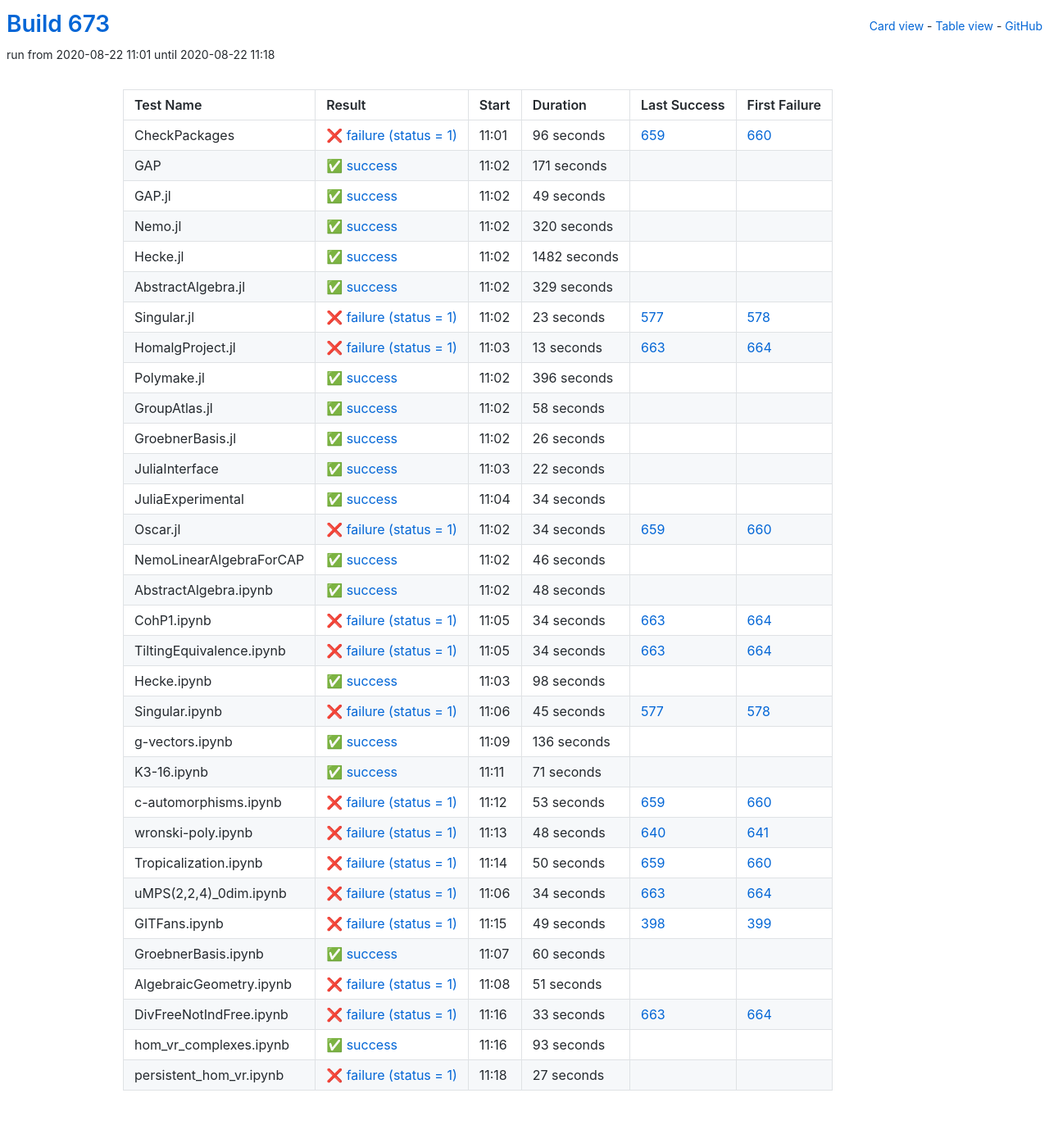
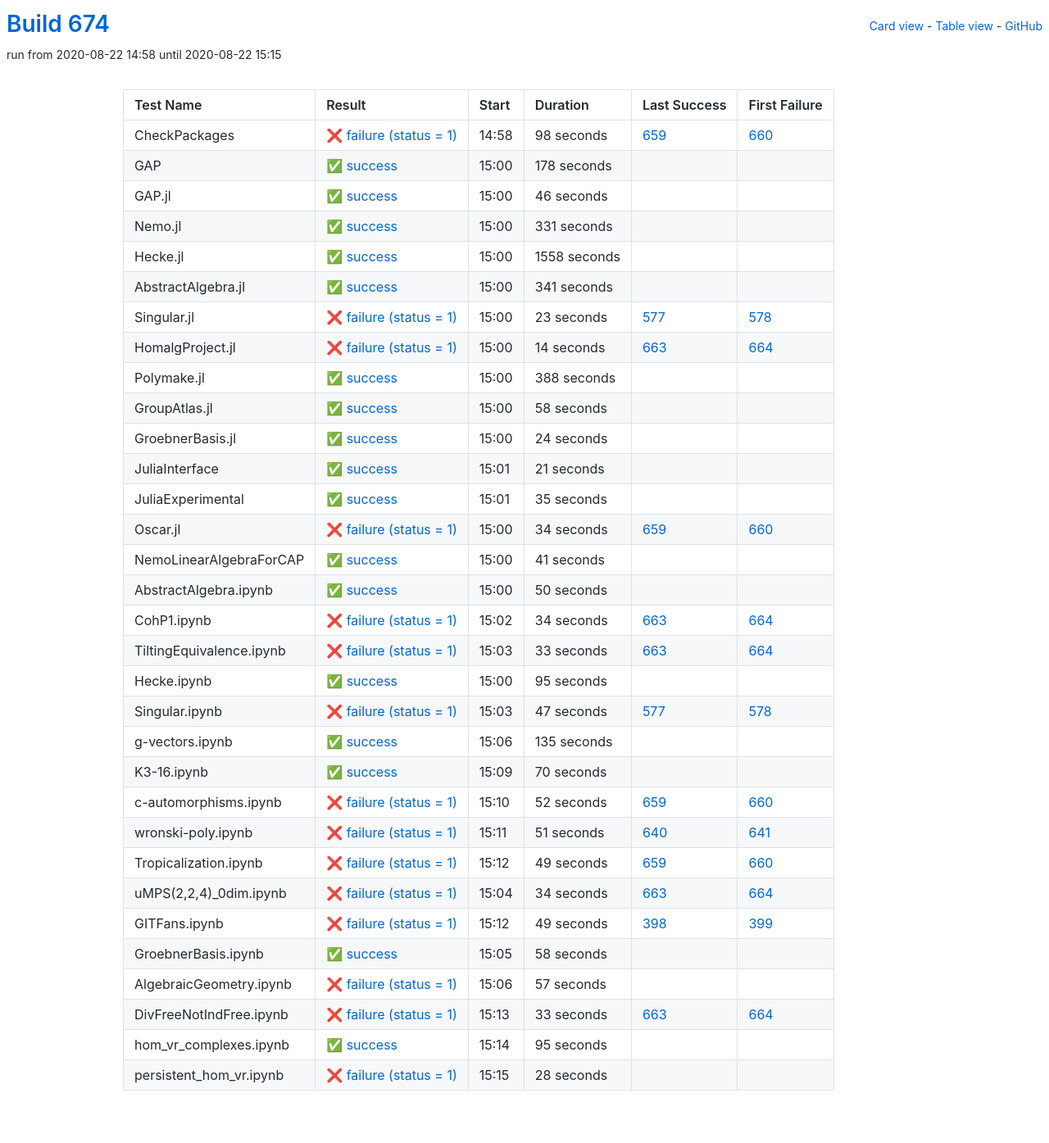
Before and after one commit to oscar-system/oscar-ci-status-stable, a Jekyll site: the page built from table.html, in a window 1280 px wide. Shown: the whole page at 82% size. Built offline with Jekyll 4.4.1, drawn with Linux system fonts in a browser that asks for light colours.

Commit message:
Build #674

```diff
--- a/_data/ci.yml
+++ b/_data/ci.yml
@@ -1,6 +1,6 @@
 ---
-build: 673
-build_url: https://oscarci.mathematik.uni-kl.de/job/oscar-stable/673/
+build: 674
+build_url: https://oscarci.mathematik.uni-kl.de/job/oscar-stable/674/
 job: oscar-stable
 organization: oscar-system
 repo: oscar-ci-status-stable
@@ -8,80 +8,80 @@ repourl: https://github.com/oscar-system/oscar-ci-status-stable
 tests:
 - name: CheckPackages
   id: checkpackages
-  log: https://oscarci.mathematik.uni-kl.de/job/oscar-stable/673/artifact/logs/build-673/CheckPackages.log
-  start: 2020-08-22 11:01
+  log: https://oscarci.mathematik.uni-kl.de/job/oscar-stable/674/artifact/logs/build-674/CheckPackages.log
+  start: 2020-08-22 14:58
   success: false
   exitcode: 1
   status: failure
-  duration: 96
+  duration: 98
   last_success: 659
   last_success_url: https://oscarci.mathematik.uni-kl.de/job/oscar-stable/659/
   first_failure: 660
   first_failure_url: https://oscarci.mathematik.uni-kl.de/job/oscar-stable/660/
 - name: GAP
   id: gap
-  log: https://oscarci.mathematik.uni-kl.de/job/oscar-stable/673/artifact/logs/build-673/GAP.log
-  start: 2020-08-22 11:02
+  log: https://oscarci.mathematik.uni-kl.de/job/oscar-stable/674/artifact/logs/build-674/GAP.log
+  start: 2020-08-22 15:00
   success: true
   exitcode: 0
   status: success
-  duration: 171
+  duration: 178
   last_success: false
   last_success_url:
   first_failure: false
   first_failure_url:
 - name: GAP.jl
   id: gap-jl
-  log: https://oscarci.mathematik.uni-kl.de/job/oscar-stable/673/artifact/logs/build-673/GAP.jl.log
-  start: 2020-08-22 11:02
+  log: https://oscarci.mathematik.uni-kl.de/job/oscar-stable/674/artifact/logs/build-674/GAP.jl.log
+  start: 2020-08-22 15:00
   success: true
   exitcode: 0
   status: success
-  duration: 49
+  duration: 46
   last_success: false
   last_success_url:
   first_failure: false
   first_failure_url:
 - name: Nemo.jl
   id: nemo-jl
-  log: https://oscarci.mathematik.uni-kl.de/job/oscar-stable/673/artifact/logs/build-673/Nemo.jl.log
-  start: 2020-08-22 11:02
+  log: https://oscarci.mathematik.uni-kl.de/job/oscar-stable/674/artifact/logs/build-674/Nemo.jl.log
+  start: 2020-08-22 15:00
   success: true
   exitcode: 0
   status: success
-  duration: 320
+  duration: 331
   last_success: false
   last_success_url:
   first_failure: false
   first_failure_url:
 - name: Hecke.jl
   id: hecke-jl
-  log: https://oscarci.mathematik.uni-kl.de/job/oscar-stable/673/artifact/logs/build-673/Hecke.jl.log
-  start: 2020-08-22 11:02
+  log: https://oscarci.mathematik.uni-kl.de/job/oscar-stable/674/artifact/logs/build-674/Hecke.jl.log
+  start: 2020-08-22 15:00
   success: true
   exitcode: 0
   status: success
-  duration: 1482
+  duration: 1558
   last_success: false
   last_success_url:
   first_failure: false
   first_failure_url:
 - name: AbstractAlgebra.jl
   id: abstractalgebra-jl
-  log: https://oscarci.mathematik.uni-kl.de/job/oscar-stable/673/artifact/logs/build-673/AbstractAlgebra.jl.log
-  start: 2020-08-22 11:02
+  log: https://oscarci.mathematik.uni-kl.de/job/oscar-stable/674/artifact/logs/build-674/AbstractAlgebra.jl.log
+  start: 2020-08-22 15:00
   success: true
   exitcode: 0
   status: success
-  duration: 329
+  duration: 341
   last_success: false
   last_success_url:
   first_failure: false
   first_failure_url:
 - name: Singular.jl
   id: singular-jl
-  log: https://oscarci.mathematik.uni-kl.de/job/oscar-stable/673/artifact/logs/build-673/Singular.jl.log
-  start: 2020-08-22 11:02
+  log: https://oscarci.mathematik.uni-kl.de/job/oscar-stable/674/artifact/logs/build-674/Singular.jl.log
+  start: 2020-08-22 15:00
   success: false
   exitcode: 1
   status: failure
@@ -92,32 +92,32 @@ tests:
   first_failure_url: https://oscarci.mathematik.uni-kl.de/job/oscar-stable/578/
 - name: HomalgProject.jl
   id: homalgproject-jl
-  log: https://oscarci.mathematik.uni-kl.de/job/oscar-stable/673/artifact/logs/build-673/HomalgProject.jl.log
-  start: 2020-08-22 11:03
+  log: https://oscarci.mathematik.uni-kl.de/job/oscar-stable/674/artifact/logs/build-674/HomalgProject.jl.log
+  start: 2020-08-22 15:00
   success: false
   exitcode: 1
   status: failure
-  duration: 13
+  duration: 14
   last_success: 663
   last_success_url: https://oscarci.mathematik.uni-kl.de/job/oscar-stable/663/
   first_failure: 664
   first_failure_url: https://oscarci.mathematik.uni-kl.de/job/oscar-stable/664/
 - name: Polymake.jl
   id: polymake-jl
-  log: https://oscarci.mathematik.uni-kl.de/job/oscar-stable/673/artifact/logs/build-673/Polymake.jl.log
-  start: 2020-08-22 11:02
+  log: https://oscarci.mathematik.uni-kl.de/job/oscar-stable/674/artifact/logs/build-674/Polymake.jl.log
+  start: 2020-08-22 15:00
   success: true
   exitcode: 0
   status: success
-  duration: 396
+  duration: 388
   last_success: false
   last_success_url:
   first_failure: false
   first_failure_url:
 - name: GroupAtlas.jl
   id: groupatlas-jl
-  log: https://oscarci.mathematik.uni-kl.de/job/oscar-stable/673/artifact/logs/build-673/GroupAtlas.jl.log
-  start: 2020-08-22 11:02
+  log: https://oscarci.mathematik.uni-kl.de/job/oscar-stable/674/artifact/logs/build-674/GroupAtlas.jl.log
+  start: 2020-08-22 15:00
   success: true
   exitcode: 0
   status: success
@@ -128,44 +128,44 @@ tests:
   first_failure_url:
 - name: GroebnerBasis.jl
   id: groebnerbasis-jl
-  log: https://oscarci.mathematik.uni-kl.de/job/oscar-stable/673/artifact/logs/build-673/GroebnerBasis.jl.log
-  start: 2020-08-22 11:02
+  log: https://oscarci.mathematik.uni-kl.de/job/oscar-stable/674/artifact/logs/build-674/GroebnerBasis.jl.log
+  start: 2020-08-22 15:00
   success: true
   exitcode: 0
   status: success
-  duration: 26
+  duration: 24
   last_success: false
   last_success_url:
   first_failure: false
   first_failure_url:
 - name: JuliaInterface
   id: juliainterface
-  log: https://oscarci.mathematik.uni-kl.de/job/oscar-stable/673/artifact/logs/build-673/JuliaInterface.log
-  start: 2020-08-22 11:03
+  log: https://oscarci.mathematik.uni-kl.de/job/oscar-stable/674/artifact/logs/build-674/JuliaInterface.log
+  start: 2020-08-22 15:01
   success: true
   exitcode: 0
   status: success
-  duration: 22
+  duration: 21
   last_success: false
   last_success_url:
   first_failure: false
   first_failure_url:
 - name: JuliaExperimental
   id: juliaexperimental
-  log: https://oscarci.mathematik.uni-kl.de/job/oscar-stable/673/artifact/logs/build-673/JuliaExperimental.log
-  start: 2020-08-22 11:04
+  log: https://oscarci.mathematik.uni-kl.de/job/oscar-stable/674/artifact/logs/build-674/JuliaExperimental.log
+  start: 2020-08-22 15:01
   success: true
   exitcode: 0
   status: success
-  duration: 34
+  duration: 35
   last_success: false
   last_success_url:
   first_failure: false
   first_failure_url:
 - name: Oscar.jl
   id: oscar-jl
-  log: https://oscarci.mathematik.uni-kl.de/job/oscar-stable/673/artifact/logs/build-673/Oscar.jl.log
-  start: 2020-08-22 11:02
+  log: https://oscarci.mathematik.uni-kl.de/job/oscar-stable/674/artifact/logs/build-674/Oscar.jl.log
+  start: 2020-08-22 15:00
   success: false
   exitcode: 1
   status: failure
@@ -176,32 +176,32 @@ tests:
   first_failure_url: https://oscarci.mathematik.uni-kl.de/job/oscar-stable/660/
 - name: NemoLinearAlgebraForCAP
   id: nemolinearalgebraforcap
-  log: https://oscarci.mathematik.uni-kl.de/job/oscar-stable/673/artifact/logs/build-673/NemoLinearAlgebraForCAP.log
-  start: 2020-08-22 11:02
+  log: https://oscarci.mathematik.uni-kl.de/job/oscar-stable/674/artifact/logs/build-674/NemoLinearAlgebraForCAP.log
+  start: 2020-08-22 15:00
   success: true
   exitcode: 0
   status: success
-  duration: 46
+  duration: 41
   last_success: false
   last_success_url:
   first_failure: false
   first_failure_url:
 - name: AbstractAlgebra.ipynb
   id: abstractalgebra-ipynb
-  log: https://oscarci.mathematik.uni-kl.de/job/oscar-stable/673/artifact/logs/build-673/AbstractAlgebra.ipynb.log
-  start: 2020-08-22 11:02
+  log: https://oscarci.mathematik.uni-kl.de/job/oscar-stable/674/artifact/logs/build-674/AbstractAlgebra.ipynb.log
+  start: 2020-08-22 15:00
   success: true
   exitcode: 0
   status: success
-  duration: 48
+  duration: 50
   last_success: false
   last_success_url:
   first_failure: false
   first_failure_url:
 - name: CohP1.ipynb
   id: cohp1-ipynb
-  log: https://oscarci.mathematik.uni-kl.de/job/oscar-stable/673/artifact/logs/build-673/CohP1.ipynb.log
-  start: 2020-08-22 11:05
+  log: https://oscarci.mathematik.uni-kl.de/job/oscar-stable/674/artifact/logs/build-674/CohP1.ipynb.log
+  start: 2020-08-22 15:02
   success: false
   exitcode: 1
   status: failure
@@ -212,104 +212,104 @@ tests:
   first_failure_url: https://oscarci.mathematik.uni-kl.de/job/oscar-stable/664/
 - name: TiltingEquivalence.ipynb
   id: tiltingequivalence-ipynb
-  log: https://oscarci.mathematik.uni-kl.de/job/oscar-stable/673/artifact/logs/build-673/TiltingEquivalence.ipynb.log
-  start: 2020-08-22 11:05
+  log: https://oscarci.mathematik.uni-kl.de/job/oscar-stable/674/artifact/logs/build-674/TiltingEquivalence.ipynb.log
+  start: 2020-08-22 15:03
   success: false
   exitcode: 1
   status: failure
-  duration: 34
+  duration: 33
   last_success: 663
   last_success_url: https://oscarci.mathematik.uni-kl.de/job/oscar-stable/663/
   first_failure: 664
   first_failure_url: https://oscarci.mathematik.uni-kl.de/job/oscar-stable/664/
 - name: Hecke.ipynb
   id: hecke-ipynb
-  log: https://oscarci.mathematik.uni-kl.de/job/oscar-stable/673/artifact/logs/build-673/Hecke.ipynb.log
-  start: 2020-08-22 11:03
+  log: https://oscarci.mathematik.uni-kl.de/job/oscar-stable/674/artifact/logs/build-674/Hecke.ipynb.log
+  start: 2020-08-22 15:00
   success: true
   exitcode: 0
   status: success
-  duration: 98
+  duration: 95
   last_success: false
   last_success_url:
   first_failure: false
   first_failure_url:
 - name: Singular.ipynb
   id: singular-ipynb
-  log: https://oscarci.mathematik.uni-kl.de/job/oscar-stable/673/artifact/logs/build-673/Singular.ipynb.log
-  start: 2020-08-22 11:06
+  log: https://oscarci.mathematik.uni-kl.de/job/oscar-stable/674/artifact/logs/build-674/Singular.ipynb.log
+  start: 2020-08-22 15:03
   success: false
   exitcode: 1
   status: failure
-  duration: 45
+  duration: 47
   last_success: 577
   last_success_url: https://oscarci.mathematik.uni-kl.de/job/oscar-stable/577/
   first_failure: 578
   first_failure_url: https://oscarci.mathematik.uni-kl.de/job/oscar-stable/578/
 - name: g-vectors.ipynb
   id: g-vectors-ipynb
-  log: https://oscarci.mathematik.uni-kl.de/job/oscar-stable/673/artifact/logs/build-673/g-vectors.ipynb.log
-  start: 2020-08-22 11:09
+  log: https://oscarci.mathematik.uni-kl.de/job/oscar-stable/674/artifact/logs/build-674/g-vectors.ipynb.log
+  start: 2020-08-22 15:06
   success: true
   exitcode: 0
   status: success
-  duration: 136
+  duration: 135
   last_success: false
   last_success_url:
   first_failure: false
   first_failure_url:
 - name: K3-16.ipynb
   id: k3-16-ipynb
-  log: https://oscarci.mathematik.uni-kl.de/job/oscar-stable/673/artifact/logs/build-673/K3-16.ipynb.log
-  start: 2020-08-22 11:11
+  log: https://oscarci.mathematik.uni-kl.de/job/oscar-stable/674/artifact/logs/build-674/K3-16.ipynb.log
+  start: 2020-08-22 15:09
   success: true
   exitcode: 0
   status: success
-  duration: 71
+  duration: 70
   last_success: false
   last_success_url:
   first_failure: false
   first_failure_url:
 - name: c-automorphisms.ipynb
   id: c-automorphisms-ipynb
-  log: https://oscarci.mathematik.uni-kl.de/job/oscar-stable/673/artifact/logs/build-673/c-automorphisms.ipynb.log
-  start: 2020-08-22 11:12
+  log: https://oscarci.mathematik.uni-kl.de/job/oscar-stable/674/artifact/logs/build-674/c-automorphisms.ipynb.log
+  start: 2020-08-22 15:10
   success: false
   exitcode: 1
   status: failure
-  duration: 53
+  duration: 52
   last_success: 659
   last_success_url: https://oscarci.mathematik.uni-kl.de/job/oscar-stable/659/
   first_failure: 660
   first_failure_url: https://oscarci.mathematik.uni-kl.de/job/oscar-stable/660/
 - name: wronski-poly.ipynb
   id: wronski-poly-ipynb
-  log: https://oscarci.mathematik.uni-kl.de/job/oscar-stable/673/artifact/logs/build-673/wronski-poly.ipynb.log
-  start: 2020-08-22 11:13
+  log: https://oscarci.mathematik.uni-kl.de/job/oscar-stable/674/artifact/logs/build-674/wronski-poly.ipynb.log
+  start: 2020-08-22 15:11
   success: false
   exitcode: 1
   status: failure
-  duration: 48
+  duration: 51
   last_success: 640
   last_success_url: https://oscarci.mathematik.uni-kl.de/job/oscar-stable/640/
   first_failure: 641
   first_failure_url: https://oscarci.mathematik.uni-kl.de/job/oscar-stable/641/
 - name: Tropicalization.ipynb
   id: tropicalization-ipynb
-  log: https://oscarci.mathematik.uni-kl.de/job/oscar-stable/673/artifact/logs/build-673/Tropicalization.ipynb.log
-  start: 2020-08-22 11:14
+  log: https://oscarci.mathematik.uni-kl.de/job/oscar-stable/674/artifact/logs/build-674/Tropicalization.ipynb.log
+  start: 2020-08-22 15:12
   success: false
   exitcode: 1
   status: failure
-  duration: 50
+  duration: 49
   last_success: 659
   last_success_url: https://oscarci.mathematik.uni-kl.de/job/oscar-stable/659/
   first_failure: 660
   first_failure_url: https://oscarci.mathematik.uni-kl.de/job/oscar-stable/660/
 - name: uMPS(2,2,4)_0dim.ipynb
   id: umps-2-2-4-0dim-ipynb
-  log: https://oscarci.mathematik.uni-kl.de/job/oscar-stable/673/artifact/logs/build-673/uMPS-2-2-4-_0dim.ipynb.log
-  start: 2020-08-22 11:06
+  log: https://oscarci.mathematik.uni-kl.de/job/oscar-stable/674/artifact/logs/build-674/uMPS-2-2-4-_0dim.ipynb.log
+  start: 2020-08-22 15:04
   success: false
   exitcode: 1
   status: failure
@@ -320,8 +320,8 @@ tests:
   first_failure_url: https://oscarci.mathematik.uni-kl.de/job/oscar-stable/664/
 - name: GITFans.ipynb
   id: gitfans-ipynb
-  log: https://oscarci.mathematik.uni-kl.de/job/oscar-stable/673/artifact/logs/build-673/GITFans.ipynb.log
-  start: 2020-08-22 11:15
+  log: https://oscarci.mathematik.uni-kl.de/job/oscar-stable/674/artifact/logs/build-674/GITFans.ipynb.log
+  start: 2020-08-22 15:12
   success: false
   exitcode: 1
   status: failure
@@ -332,32 +332,32 @@ tests:
   first_failure_url: https://oscarci.mathematik.uni-kl.de/job/oscar-stable/399/
 - name: GroebnerBasis.ipynb
   id: groebnerbasis-ipynb
-  log: https://oscarci.mathematik.uni-kl.de/job/oscar-stable/673/artifact/logs/build-673/GroebnerBasis.ipynb.log
-  start: 2020-08-22 11:07
+  log: https://oscarci.mathematik.uni-kl.de/job/oscar-stable/674/artifact/logs/build-674/GroebnerBasis.ipynb.log
+  start: 2020-08-22 15:05
   success: true
   exitcode: 0
   status: success
-  duration: 60
+  duration: 58
   last_success: false
   last_success_url:
   first_failure: false
   first_failure_url:
 - name: AlgebraicGeometry.ipynb
   id: algebraicgeometry-ipynb
-  log: https://oscarci.mathematik.uni-kl.de/job/oscar-stable/673/artifact/logs/build-673/AlgebraicGeometry.ipynb.log
-  start: 2020-08-22 11:08
+  log: https://oscarci.mathematik.uni-kl.de/job/oscar-stable/674/artifact/logs/build-674/AlgebraicGeometry.ipynb.log
+  start: 2020-08-22 15:06
   success: false
   exitcode: 1
   status: failure
-  duration: 51
+  duration: 57
   last_success: false
   last_success_url:
   first_failure: false
   first_failure_url:
 - name: DivFreeNotIndFree.ipynb
   id: divfreenotindfree-ipynb
-  log: https://oscarci.mathematik.uni-kl.de/job/oscar-stable/673/artifact/logs/build-673/DivFreeNotIndFree.ipynb.log
-  start: 2020-08-22 11:16
+  log: https://oscarci.mathematik.uni-kl.de/job/oscar-stable/674/artifact/logs/build-674/DivFreeNotIndFree.ipynb.log
+  start: 2020-08-22 15:13
   success: false
   exitcode: 1
   status: failure
@@ -368,24 +368,24 @@ tests:
   first_failure_url: https://oscarci.mathematik.uni-kl.de/job/oscar-stable/664/
 - name: hom_vr_complexes.ipynb
   id: hom-vr-complexes-ipynb
-  log: https://oscarci.mathematik.uni-kl.de/job/oscar-stable/673/artifact/logs/build-673/hom_vr_complexes.ipynb.log
-  start: 2020-08-22 11:16
+  log: https://oscarci.mathematik.uni-kl.de/job/oscar-stable/674/artifact/logs/build-674/hom_vr_complexes.ipynb.log
+  start: 2020-08-22 15:14
   success: true
   exitcode: 0
   status: success
-  duration: 93
+  duration: 95
   last_success: false
   last_success_url:
   first_failure: false
   first_failure_url:
 - name: persistent_hom_vr.ipynb
   id: persistent-hom-vr-ipynb
-  log: https://oscarci.mathematik.uni-kl.de/job/oscar-stable/673/artifact/logs/build-673/persistent_hom_vr.ipynb.log
-  start: 2020-08-22 11:18
+  log: https://oscarci.mathematik.uni-kl.de/job/oscar-stable/674/artifact/logs/build-674/persistent_hom_vr.ipynb.log
+  start: 2020-08-22 15:15
   success: false
   exitcode: 1
   status: failure
-  duration: 27
+  duration: 28
   last_success: false
   last_success_url:
   first_failure: false
```
Also changed, not shown: README.md.
